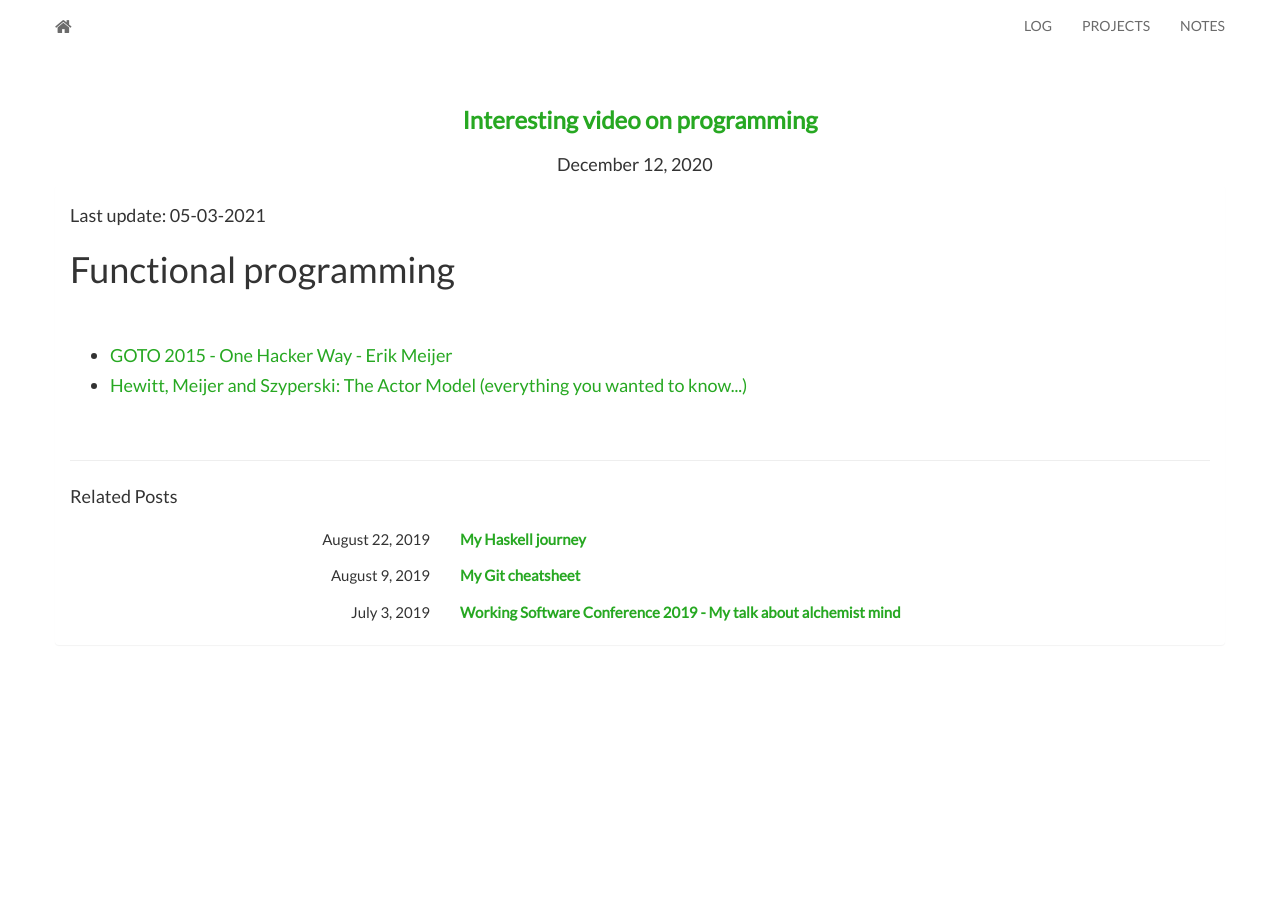
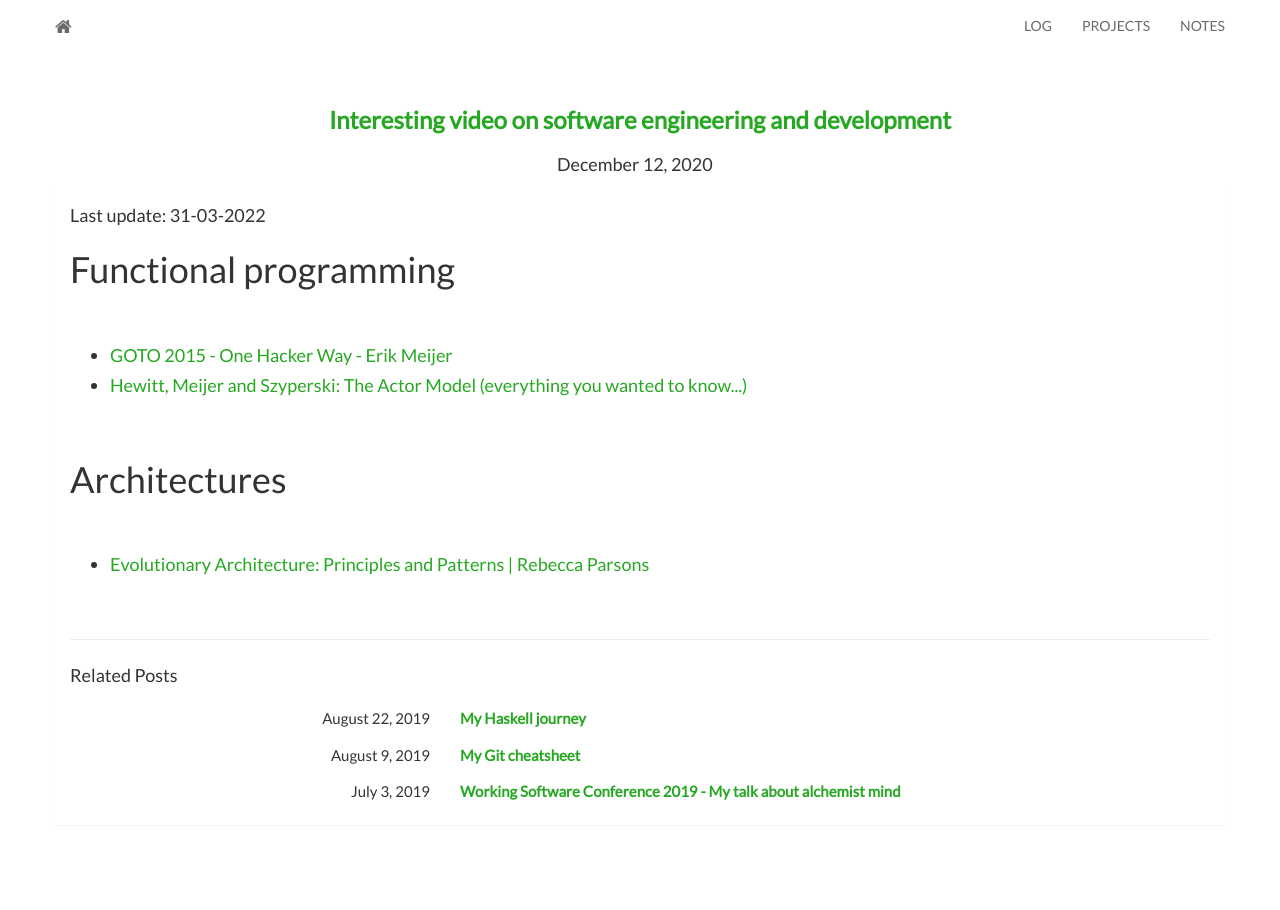
Before and after one commit to nicolafiorillo/nicolafiorillo.github.io, a Jekyll site: the page built from _notes/2020-12-12-video.md, in a window 1280 px wide. Built offline with Jekyll 4.4.1, drawn with Linux system fonts in a browser that asks for light colours; nearby versions of some CDN libraries; comment, search, counter and statistics services are not loaded.

Commit message:
Video and react.

```diff
--- a/_notes/2020-12-12-video.md
+++ b/_notes/2020-12-12-video.md
@@ -1,11 +1,12 @@
 ---
 layout: post
-title: Interesting video on programming
+title: Interesting video on software engineering and development
 ---
 
-Last update: 05-03-2021
+Last update: 31-03-2022
 
 # Functional programming
+
 <br/>
 <p>
     <ul>
@@ -14,3 +15,13 @@ Last update: 05-03-2021
     </ul>
 </p>
 <br/>
+
+# Architectures
+
+<br/>
+<p>
+    <ul>
+        <li><a href="https://www.youtube.com/watch?v=6hbKLQo0PUM">Evolutionary Architecture: Principles and Patterns | Rebecca Parsons</a></li>
+    </ul>
+</p>
+<br/>
```
Also changed, not shown: _notes/2020-01-30-react-typescript.md (+23 -0 lines).
